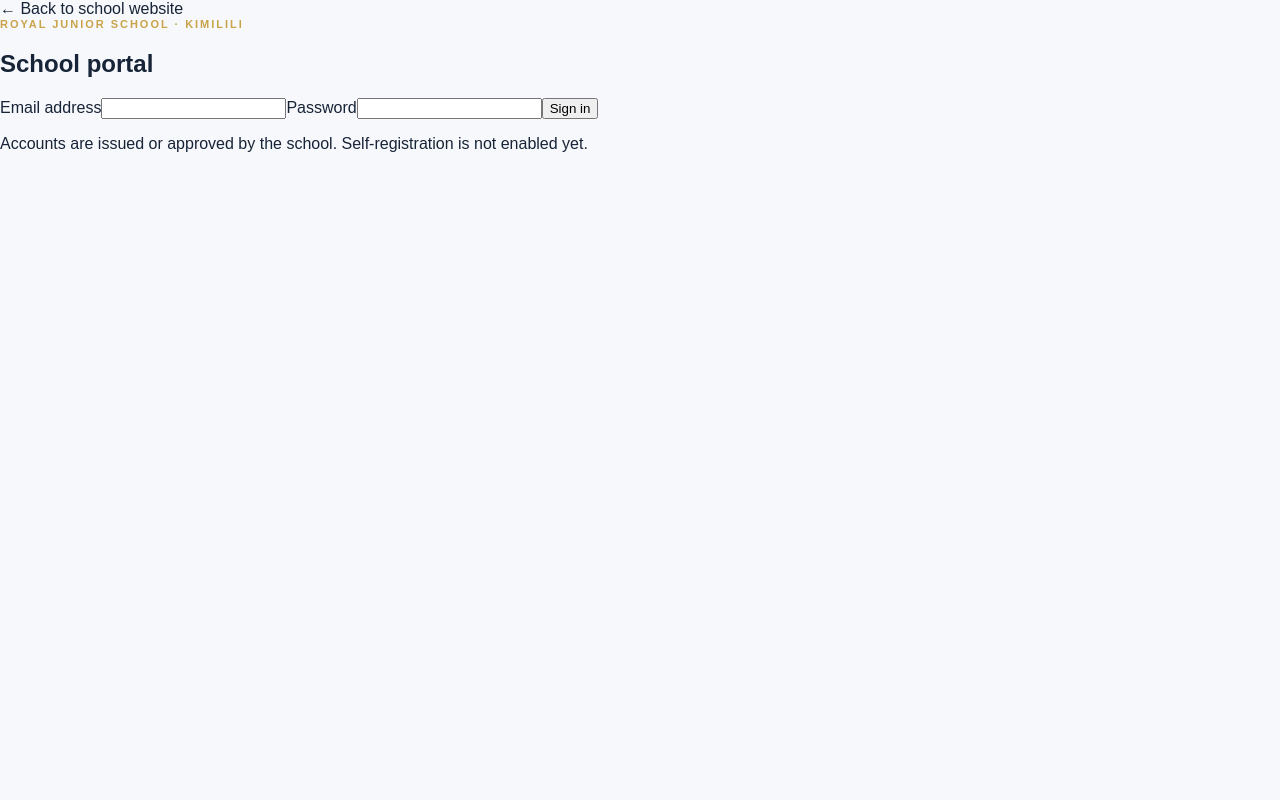
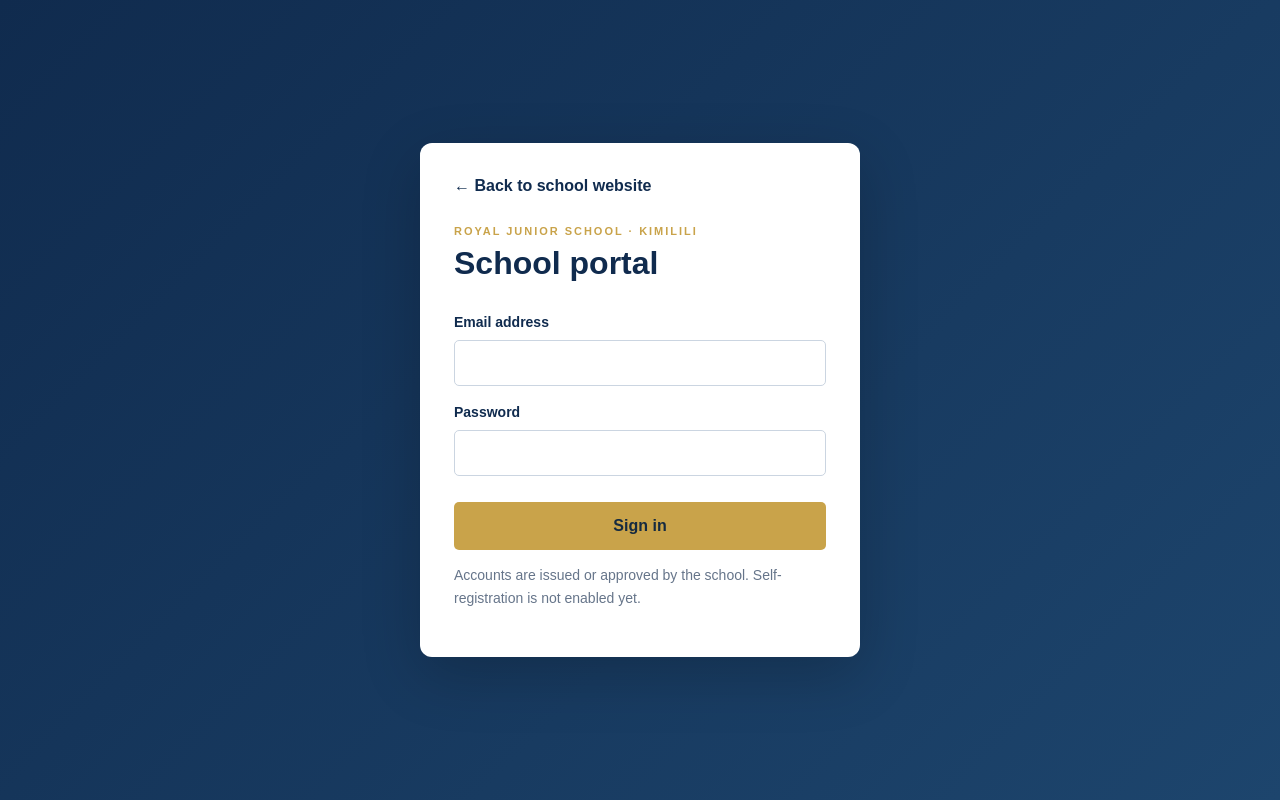
Before and after one commit to RoyalJuniorSchoolKimilili/Royal-Junior-School-Kimilili, a Next.js app: page /portal in a window 1280 px wide. Built offline with nearby package versions, Linux system fonts and the light colour scheme; no server answers.

Commit message:
Style the school portal sign-in page

```diff
--- a/src/app/globals.css
+++ b/src/app/globals.css
@@ -20,3 +20,15 @@ a { color: inherit; text-decoration: none; }
 .notice { padding: 14px; background: #f6f2e8; border-left: 3px solid var(--gold); }
 footer { padding: 28px; text-align: center; color: var(--muted); font-size: 13px; }
 @media (max-width: 600px) { .site-header { padding: 16px 20px; } .brand h1 { font-size: 16px; } .hero { padding: 72px 24px; } .portal { margin: 28px 16px; padding: 24px; } }
+
+.auth-page { min-height: 100vh; display: grid; place-items: center; padding: 28px 16px; background: linear-gradient(135deg, #102b4e, #1d456d); }
+.auth-card { width: min(100%, 440px); padding: 34px; background: #fff; border-radius: 12px; box-shadow: 0 18px 60px rgba(0,0,0,.2); }
+.auth-back { display: inline-block; margin-bottom: 30px; color: var(--navy); font-weight: 700; }
+.auth-card h1 { margin: 6px 0 24px; color: var(--navy); font-size: 32px; }
+.auth-card form { display: grid; gap: 10px; }
+.auth-card label { margin-top: 8px; color: var(--navy); font-weight: 700; font-size: 14px; }
+.auth-card input { width: 100%; min-height: 46px; padding: 10px 12px; border: 1px solid #cbd5e1; border-radius: 5px; font: inherit; }
+.auth-button { min-height: 48px; margin-top: 16px; padding: 12px 18px; border: 0; border-radius: 5px; background: var(--gold); color: #152a40; font: inherit; font-weight: 800; cursor: pointer; }
+.auth-button:disabled { opacity: .6; cursor: wait; }
+.auth-note, .auth-status, .auth-message { color: var(--muted); line-height: 1.6; font-size: 14px; }
+.auth-message { padding: 12px; background: #f6f2e8; border-left: 3px solid var(--gold); overflow-wrap: anywhere; }
```
